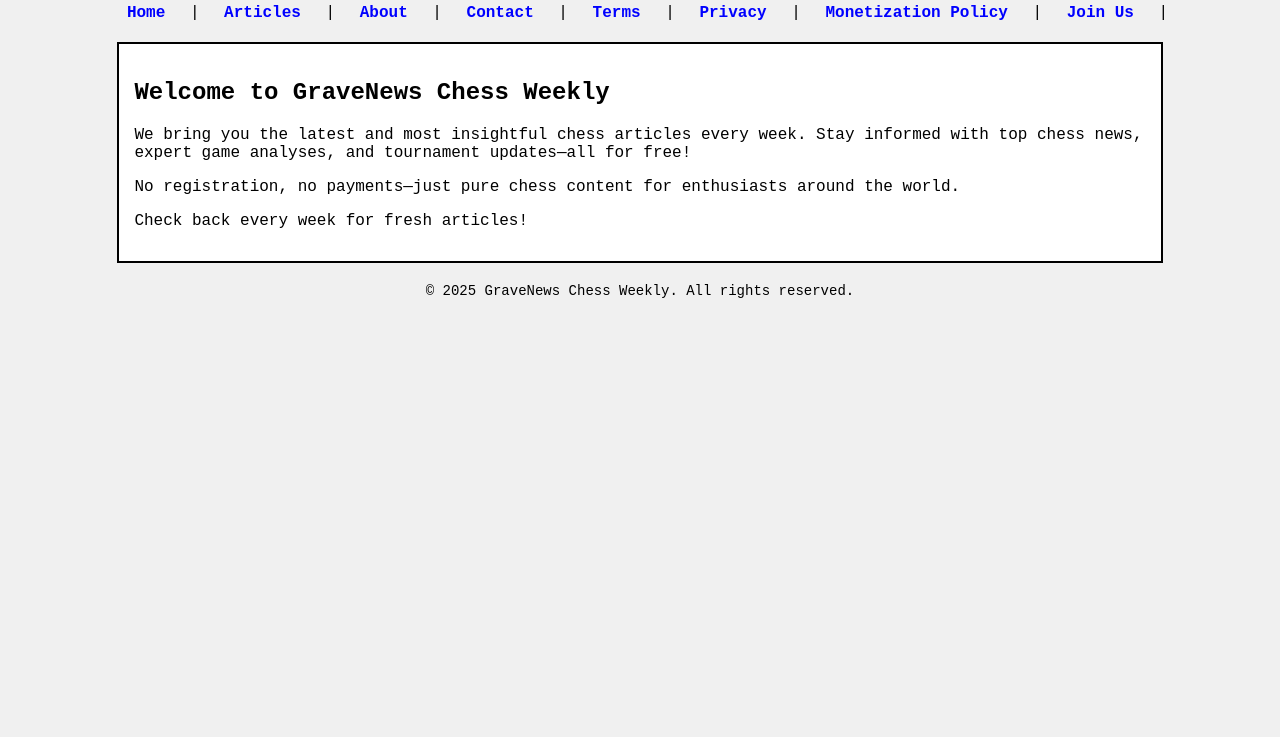
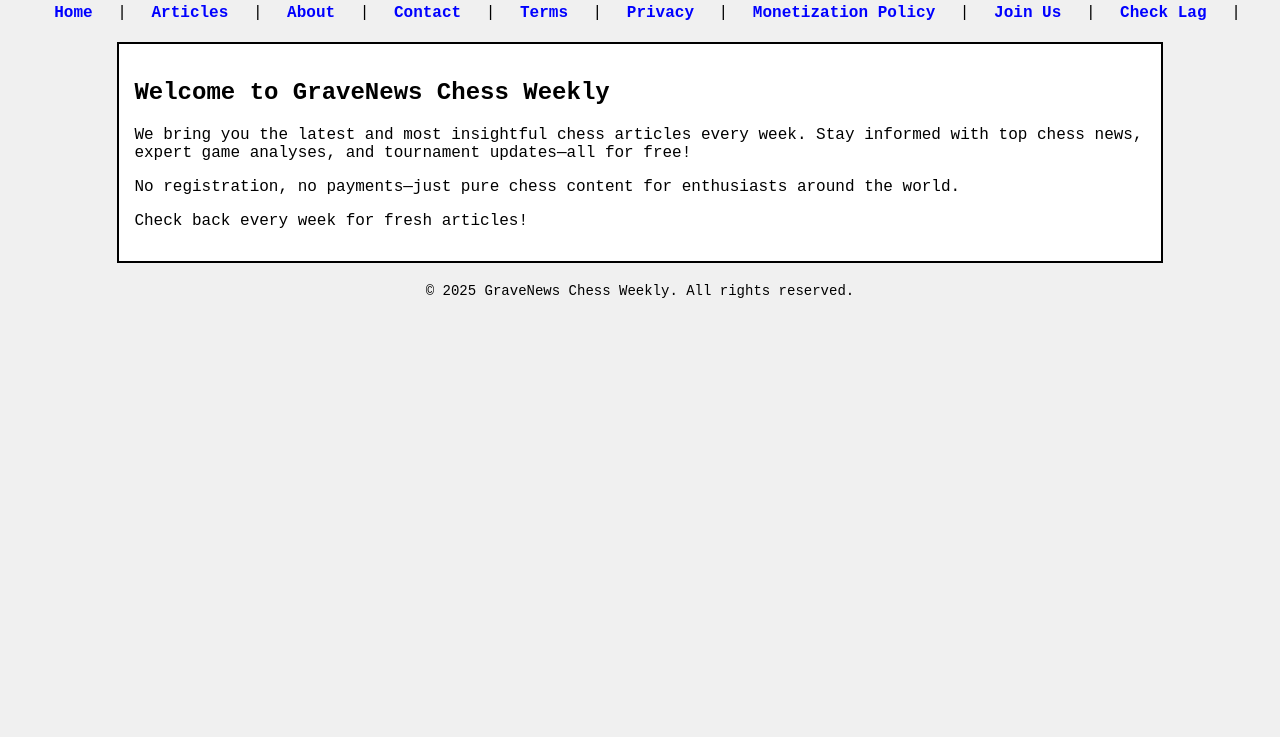
Before and after one commit to DakshHande/gravenewsweekly.com, a plain HTML site: page index.html in a window 1280 px wide. Shown: the part 63-800 px from the top of the page. Drawn offline with Linux system fonts and the light colour scheme.

Commit message:
Update index.html

```diff
--- a/index.html
+++ b/index.html
@@ -59,6 +59,7 @@
         <a href="privacy.html">Privacy</a> |
         <a href="policy.html">Monetization Policy</a> |
         <a href="join.html">Join Us</a> |
+        <a href="lag.html">Check Lag</a> |
     </div>
     <div class="content" id="home">
         <h2>Welcome to GraveNews Chess Weekly</h2>
```
